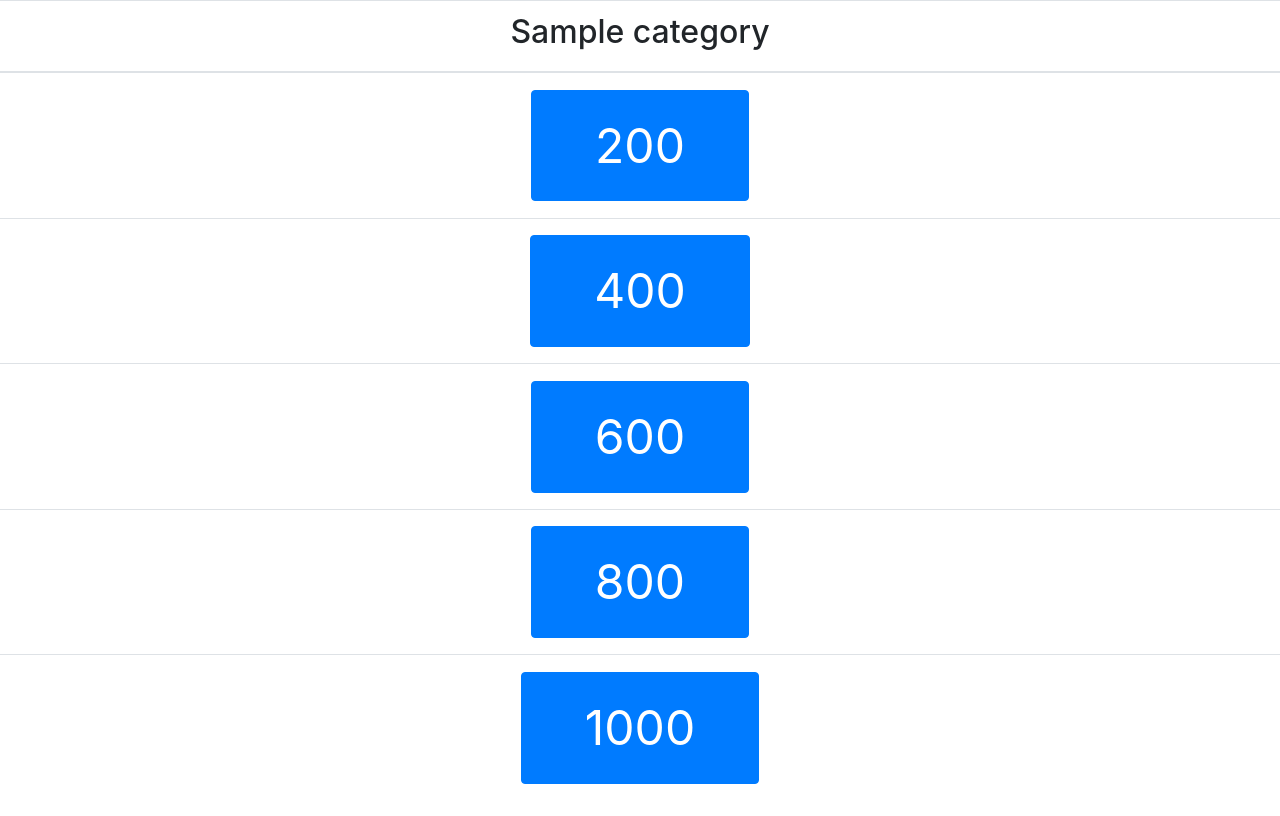
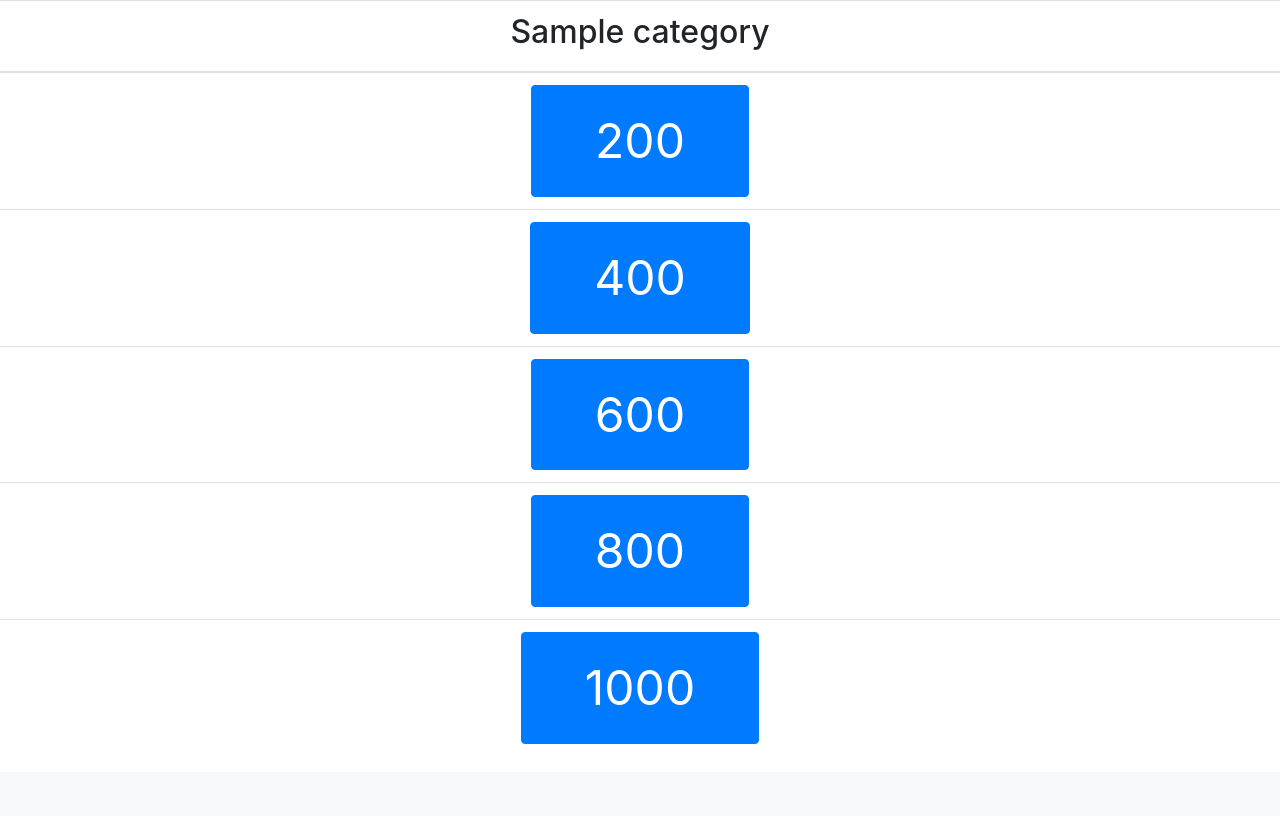
Before and after one commit to sohailk2/CapitalOne_MindSumo, a Flask app: template app/templates/jeopardy.html in a window 1280 px wide. Shown: the part 56-872 px from the top of the page. After the commit the page ends 800 px from the top, so only its background shows below. Run offline with Flask 2, Linux system fonts and the light colour scheme; the template is opened without the code that fills it: most values are stand-ins (such as "Sample title", 1, 10 or a date in 2020); parts of the project's set-up code (start-up, migrations or seed data) failed here and were passed over; some libraries are stand-ins or nearby versions.

Commit message:
fixed the sizing

```diff
--- a/app/templates/jeopardy.html
+++ b/app/templates/jeopardy.html
@@ -22,7 +22,7 @@ function generateModal(category, points, airdate, clue, answer) {
 </script>
 
 
-<table class="table" style="height:100%">
+<table class="table" style="height:85%">
     <thead>
         <tr>
             {% for questionSet in gameData %}
@@ -44,7 +44,7 @@ function generateModal(category, points, airdate, clue, answer) {
 
             {% for questionSet in gameData %}
             {% if questionSet|length > 0 %}
-            <td style="vertical-align: middle; text-align: center;">
+            <td style="vertical-align: middle; text-align: center; width: {{100/(questionSet|length)}}%">
                 <!-- <div class="card" style="height: 100%;"> -->
                     <!-- <div class="card-body">
                         {{questionSet[n]['question']}}
```
